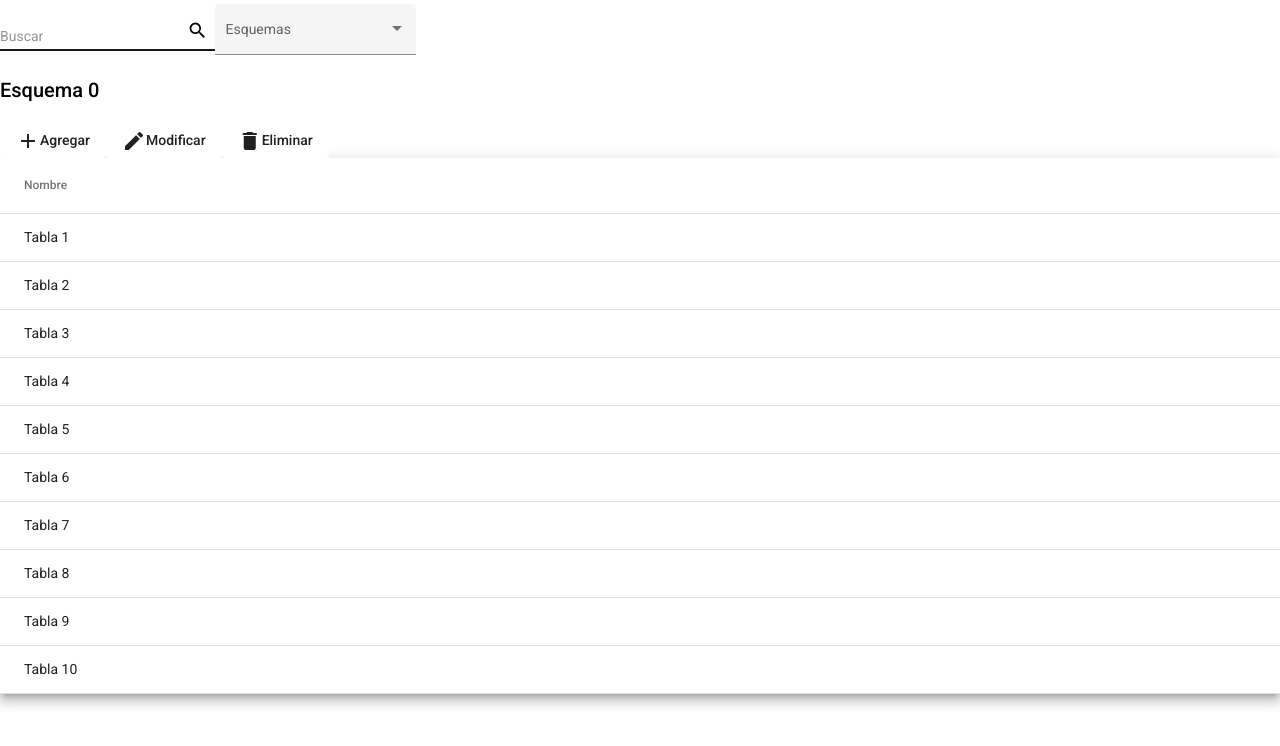
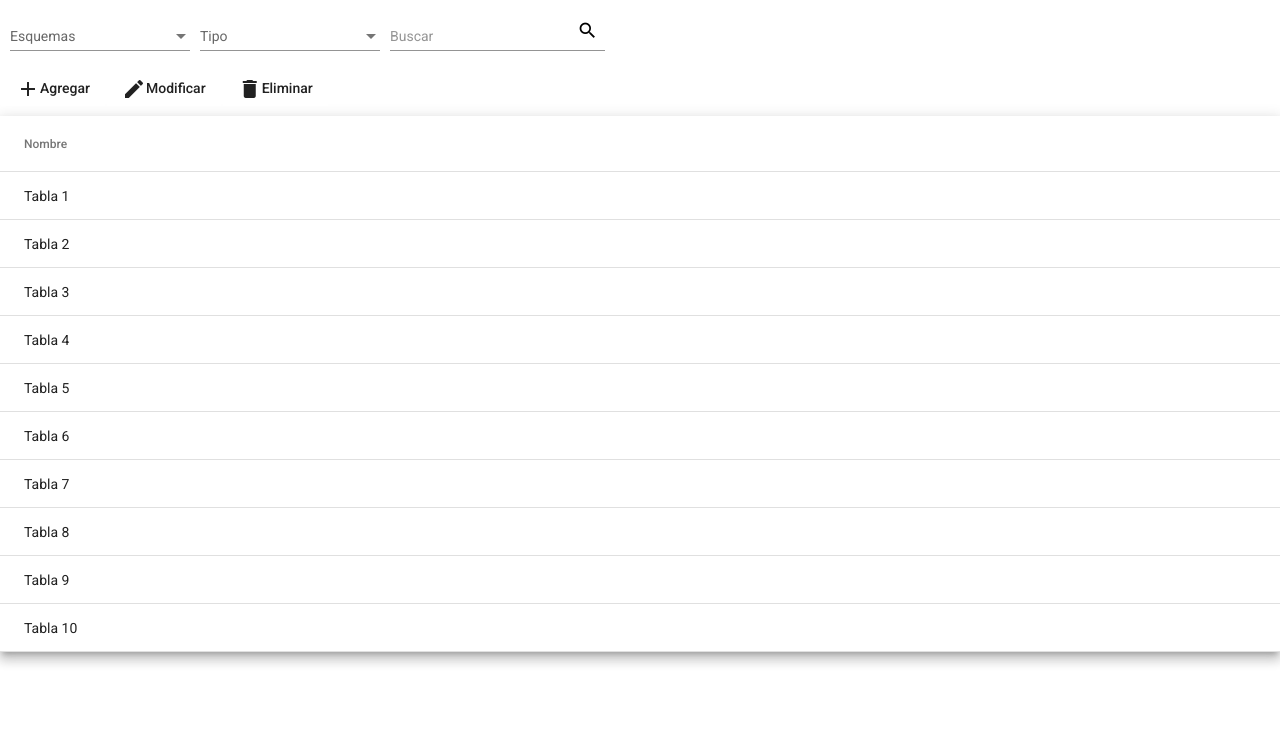
Before and after one commit to SebastianRV26/FrontendCRUD-BD2, an Angular app: page /information in a window 1280 px wide. Shown: the top 746 px of the page. Built offline with nearby package versions, Linux system fonts and the light colour scheme.

Commit message:
detalles

```diff
--- a/src/app/components/information/information.component.css
+++ b/src/app/components/information/information.component.css
@@ -1,3 +1,13 @@
 table {
     width: 100%;
+    margin-top: 10px;
 }
+
+.bloque{
+    display: block;
+}
+
+mat-form-field{
+    margin-left: 10px;
+    margin-bottom: 0%;
+}
--- a/src/app/components/information/information.component.html
+++ b/src/app/components/information/information.component.html
@@ -1,12 +1,6 @@
 <div>
-    <div>
+    <div class="bloque">
         <mat-form-field appearance="standard">
-            <input matInput placeholder="Buscar" (input)="search($event)">
-            <button mat-icon-button matSuffix>
-                <mat-icon>search</mat-icon>
-            </button>
-        </mat-form-field>
-        <mat-form-field appearance="fill">
             <mat-label>Esquemas</mat-label>
             <mat-select matNativeControl>
                 <mat-option value="option1">Esquema 1</mat-option>
@@ -14,9 +8,20 @@
                 <mat-option value="option3">Esquema 3</mat-option>
             </mat-select>
         </mat-form-field>
+        <mat-form-field appearance="standard">
+            <mat-label>Tipo</mat-label>
+            <mat-select matNativeControl>
+                <mat-option value="option1">Ejecutar</mat-option>
+                <mat-option value="option2">Texto</mat-option>
+            </mat-select>
+        </mat-form-field>
+        <mat-form-field appearance="standard">
+            <input matInput placeholder="Buscar" (input)="search($event)">
+            <button mat-icon-button matSuffix>
+                <mat-icon>search</mat-icon>
+            </button>
+        </mat-form-field>
     </div>
-
-    <h2>Esquema 0</h2>
 
     <button mat-flat-button (click)="clickAdd()">
         <mat-icon class="text-white">add</mat-icon>Agregar
--- a/src/app/components/login/login.component.css
+++ b/src/app/components/login/login.component.css
@@ -27,6 +27,7 @@ a {
 .login-wrap {
     width: 100%;
     margin: auto;
+    margin-top: 10px;
     max-width: 525px;
     min-height: 550px;
     position: relative;
```
